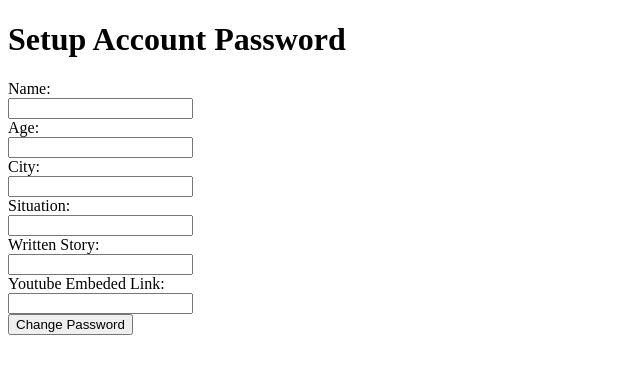
After one commit to liamstewart23/organdonor, a PHP site: page /koza_lauren_3014_r3/admin/edit_stories.php in a window 1280 px wide. The commit adds this page. Shown: the top 374 px of the page, without its empty margins (0-640 px from the left). Run offline with PHP 8.4, Linux system fonts and the light colour scheme; the visitor is signed in with stand-in values (Sample User, id 1).

Commit message:
edit user fully functioning. starting story editor

```diff
--- a/admin/admin_edituser.php
+++ b/admin/admin_edituser.php
@@ -4,6 +4,10 @@
 	admin_only();
 	ini_set('display_errors',1);
 	error_reporting(E_ALL);
+
+	if (empty($_GET['id'])){//prevent people from typing in admin_edituser with no id
+		redirect_to('admin_users.php');
+	}
 
 	$id = $_GET['id'];
 	$popForm = getUser($id);
--- a/admin/admin_index.php
+++ b/admin/admin_index.php
@@ -46,7 +46,7 @@
 				<a href="admin_createuser.php">Learn</a>
 			</div>
 			<div>
-				<a href="admin_edituser.php">Stories</a>
+				<a href="edit_stories.php">Stories</a>
 			</div>
 			<div>
 				<a href="admin_edituser.php">Share</a>
@@ -56,7 +56,7 @@
 										<a href=\"admin_users.php\">Users</a>
 									</div>
 									<div>
-										<a href=\"admin_createuser.php\">Settings</a>
+										<a href=\"admin_users.php\">Settings</a>
 									</div>";
 						}
 				?>
--- a/admin/admin_login.php
+++ b/admin/admin_login.php
@@ -4,22 +4,16 @@
 
 	$ip = $_SERVER["REMOTE_ADDR"]; //grabs ip address for extra secure login
 
-
-	//echo $ip; //wamp will show ::1 as ip
-
 	require_once("phpscripts/init.php");
 
 	if(isset($_POST['submit'])) {
-		//echo "Congrats, you clicked it!";
 		$username = trim($_POST['username']); //trim takes white space off beginning or end in case user copies or pastes
 		$password = trim($_POST['password']);
 
 		if($username != "" && $password != "") {//make sure username and password is NOT equal to nothing, double & required
 			$result = logIn($username, $password, $ip);
 			$message = $result;
-			//echo "success!";
 		}else{
-			//echo "Please fill out the required fields.";
 			$message = "Please fill out the required fields.";
 		}
 	}
--- /dev/null
+++ b/admin/edit_stories.php
@@ -0,0 +1,55 @@
+<?php
+	require_once('phpscripts/init.php');
+	confirm_logged_in(); //comment out so you can test page without having to login
+
+
+
+?>
+
+<!doctype html>
+<html>
+<head>
+<meta charset="UTF-8">
+<title>Welcome Company Name</title>
+<link rel="stylesheet" href="css/main.css"/>
+</head>
+
+	<body>
+	<h1>Setup Account Password</h1>
+		<?php if(!empty($message)){echo $message;} ?>
+		<form action="edit_stories.php" method="post">
+
+			<div class="upForm">
+				<label>Name:</label><br>
+				<input type="text" name="name"><br>
+
+				<label>Age:</label><br>
+				<input type="text" name="age"><br>
+
+				<label>City:</label><br>
+				<input type="text" name="city"><br>
+
+				<label>Situation:</label><br>
+				<input type="text" name="summary"><br>
+
+				<label>Written Story:</label><br>
+				<input type="text" name="story"><br>
+
+				<label>Youtube Embeded Link:</label><br>
+				<input type="text" name="video"><br>
+
+				<?php
+
+				?>
+
+
+			</div>
+
+			<div class="logoff">
+				<input type="submit" name="submit" value="Change Password">
+			</div>
+
+		</form>
+
+	</body>
+</html>
--- a/admin/email_sent.php
+++ b/admin/email_sent.php
@@ -1,10 +1,8 @@
 <?php
 	require_once('phpscripts/init.php');
-	confirm_logged_in(); //session will fully log out if you shut down entire browser, not just by closing tab
+	confirm_logged_in();
 
 	$lastSession = $_SESSION['users_time'];
-	//echo $lastSession;
-
 ?>
 
 
--- a/admin/phpscripts/init.php
+++ b/admin/phpscripts/init.php
@@ -1,6 +1,6 @@
 <?php
-	require_once('functions.php');
-	require_once('read.php');
+	require_once('redirect.php');
+	require_once('queries.php');
 	require_once('login.php');
 	require_once('sessions.php');
 	require_once('user.php')
--- a/admin/phpscripts/login.php
+++ b/admin/phpscripts/login.php
@@ -1,7 +1,7 @@
 <?php
 
 	function logIn($username, $password, $ip){
-		require_once("connect.php");
+		require_once("config.php");
 		//clean username and password to prevent SQLI injection attacks
 		$username = mysqli_real_escape_string($link,$username);
 		$password = mysqli_real_escape_string($link,$password);
@@ -52,7 +52,7 @@
 				}
 
 				if($_SESSION['users_time'] === "This is your first session."){ //check if account setup needed
-					redirect_to('admin_setupaccount.php');
+					redirect_to('admin_accountsetup.php');
 				} else if($pstatus=="Clear"){ //check if status is clear
 					//redirect_to('admin_index.php');
 				} else if ( ($pstatus + 300) >= time() ){ //if setup required, 5 minutes to login before account lockdown
--- /dev/null
+++ b/admin/phpscripts/queries.php
@@ -0,0 +1,16 @@
+<?php
+
+	$error =  "There was an error accessing this information. Please contact your admin.";
+
+	function getAll($tbl) {
+		include('config.php');
+		$queryAll = "SELECT * FROM {$tbl}";
+		$runAll = mysqli_query($link, $queryAll);
+
+		if($runAll){
+			return $runAll;
+		}else{
+			return $error;
+		}
+	}
+?>
--- a/admin/phpscripts/functions.php
+++ b/admin/phpscripts/redirect.php
@@ -1,10 +1,8 @@
 <?php
-
 	function redirect_to($location) {
 		if($location != NULL) {
 			header("Location: {$location}");
 			exit;
 		}
 	}
-
 ?>
--- a/admin/phpscripts/user.php
+++ b/admin/phpscripts/user.php
@@ -1,6 +1,6 @@
 <?php
 	function createUser($fname, $lname, $username, $email, $level){
-		require_once("connect.php");
+		require_once("config.php");
 		$ip=0;
 		$status="New";
 		$time="This is your first session.";
@@ -14,7 +14,7 @@
 		//entry for ID MUST be NULL so that user cannot choose their own ID
 		//echo $userstring;
 
-		$userquery = mysqli_query($link, $userstring);
+		$userquery = mysqli_query($link, $userstring);//Email password to user after account setup
 		if($userquery) {
 				//function sendMessage($name,$email,$company,$msg,$direct) {
 				$to = "la_koza04@hotmail.com"; //CHANGE TO {$email} AFTER TESTING
@@ -24,18 +24,15 @@
 				mail($to, $subj, $msg);
 
 		redirect_to("email_sent.php");
-
-		//redirect_to($direct);
 		}else{
 			$message ="Unable to create account.";
 			return $message;
 		}
-
 		mysqli_close($link);
 	}
 
-	function firstPassword($password, $id){
-		require_once("connect.php");
+	function firstPassword($password, $id){//changes password on initial login
+		require_once("config.php");
 		$time = time();
 		$userstring="UPDATE tbl_user SET user_password='{$password}', user_status='{$time}'  WHERE user_id={$id}";
 
@@ -52,8 +49,8 @@
 
 
 	function getUser($id){
-		include("connect.php");
-		$userstring = "SELECT * FROM tbl_user WHERE user_id = {$id}"; //create query
+		include("config.php");
+		$userstring = "SELECT * FROM tbl_user WHERE user_id = {$id}";
 		$userquery = mysqli_query($link, $userstring);
 
 		if($userquery){
@@ -67,14 +64,14 @@
 	}
 
 	function editUser($id, $fname, $lname, $username, $password, $email){
-		include("connect.php"); //must include as we need it more than once when switching to new functions
+		include("config.php"); //must include as we need it more than once when switching to new functions
 		$updatestring = "UPDATE tbl_user SET user_fname='{$fname}', user_lname='{$lname}', user_username='{$username}', user_password='{$password}', user_email='{$email}' WHERE user_id={$id}";
 		$updatequery = mysqli_query($link, $updatestring);
 
 		if($updatequery){
 			redirect_to("admin_users.php");
 		} else {
-			$message = "Not happening!";
+			$message = "There was an error changing this profile. Please contact your Admin.";
 			return $message;
 		}
 		mysqli_close($link);
```
Also changed, not shown: admin/phpscripts/read.php (deleted, +0 -56 lines), admin/phpscripts/config.php (renamed from admin/phpscripts/connect.php).
